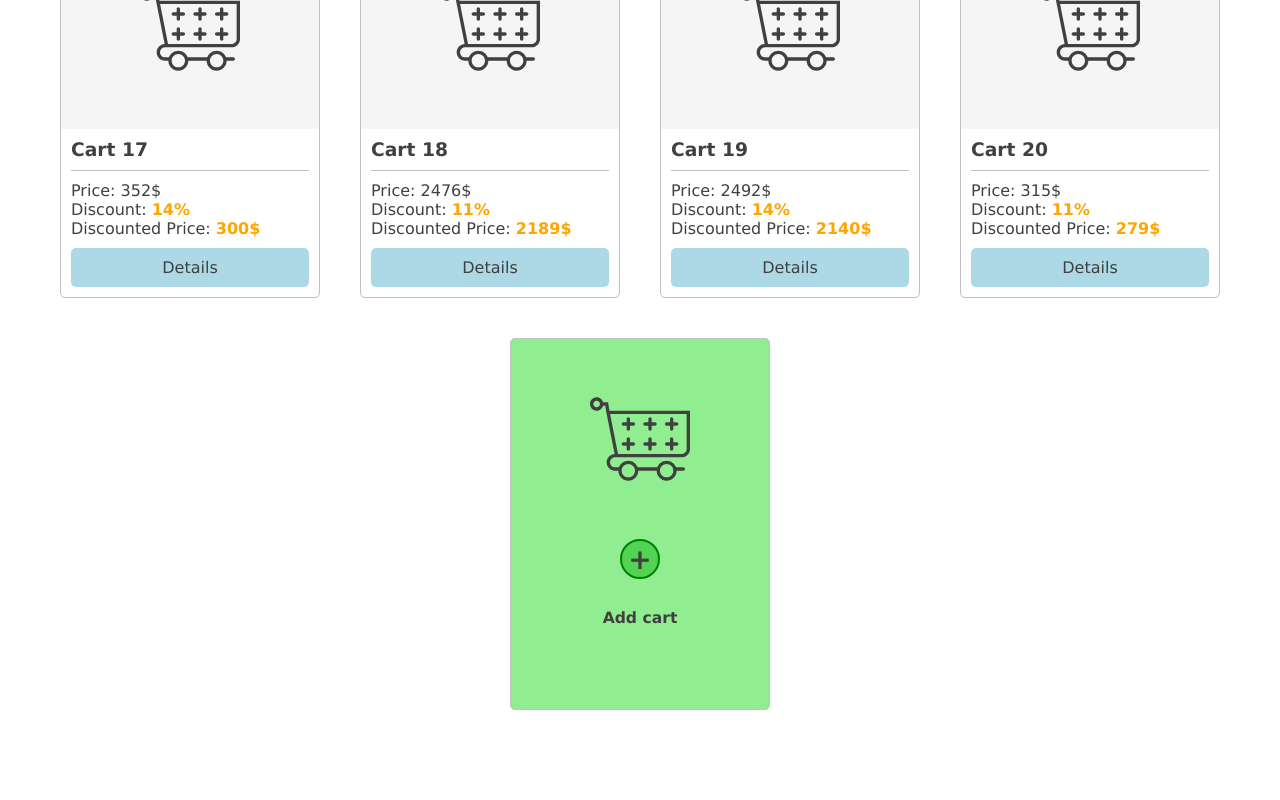
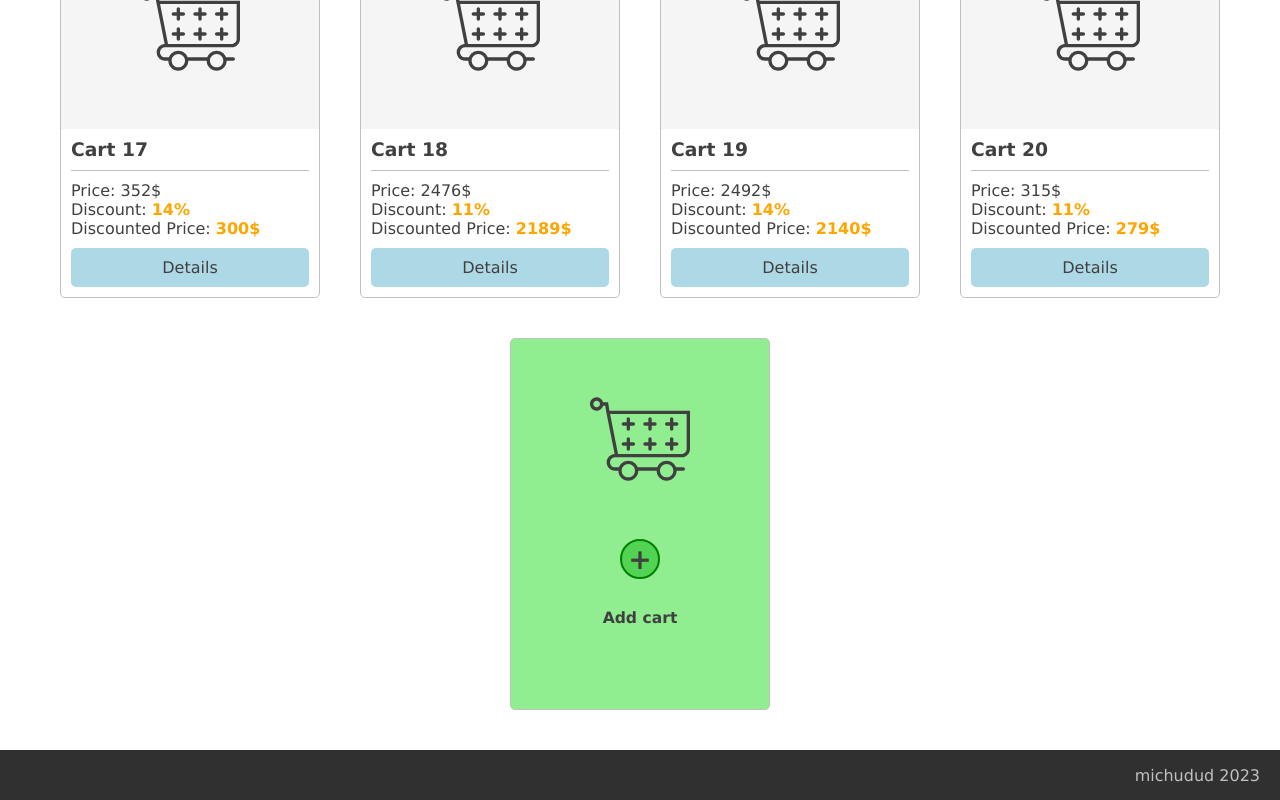
Before and after one commit to michudud/API-Carts, a React (Vite) app: page / in a window 1280 px wide. Shown: the part 1933-2733 px from the top of the page. Before the commit the page ends 2663 px from the top, so only its background shows below. Built offline with nearby package versions, Linux system fonts and the light colour scheme.

Commit message:
add footer

```diff
--- a/src/CartDetails.tsx
+++ b/src/CartDetails.tsx
@@ -3,6 +3,7 @@ import { useLocation, useNavigate } from "react-router-dom";
 import DetailsTable from "./DetailsTable";
 import NavBar from "./NavBar";
 import DetailsChart from "./DetailsChart";
+import Footer from "./Footer";
 
 const CartDetails = ({}) => {
   const location = useLocation();
@@ -28,6 +29,7 @@ const CartDetails = ({}) => {
           <DetailsChart products={cart.products} />
         </div>
       </div>
+      <Footer />
     </div>
   );
 };
--- a/src/DetailsChart.tsx
+++ b/src/DetailsChart.tsx
@@ -1,6 +1,7 @@
 import React, { useEffect, useRef } from "react";
 
 const DetailsChart = ({ products }) => {
+  window.scrollTo(0, 0);
   const dataSetWidth = (100 / products.length / 100) * 840;
   const maxPrice = 1.2 * Math.max(...products.map((prod) => prod.price));
   const maxChartValue = maxPrice;
--- /dev/null
+++ b/src/Footer.tsx
@@ -0,0 +1,13 @@
+import React from "react";
+import { useNavigate } from "react-router-dom";
+
+const Footer = () => {
+  const navigate = useNavigate();
+  return (
+    <footer>
+      <p>michudud 2023</p>
+    </footer>
+  );
+};
+
+export default Footer;
--- a/src/MainPage.tsx
+++ b/src/MainPage.tsx
@@ -3,6 +3,7 @@ import { allCarts } from "./allCarts";
 import CartCard from "./CartCard";
 import CartIcon from "./icons/CartIcon";
 import NavBar from "./NavBar";
+import Footer from "./Footer";
 
 const MainPage = () => {
   const [carts, setCarts] = useState(allCarts.carts);
@@ -103,6 +104,7 @@ const MainPage = () => {
           </button>
         </div>
       </div>
+      <Footer />
     </div>
   );
 };
--- a/src/style.css
+++ b/src/style.css
@@ -45,6 +45,20 @@ nav ul li a {
 nav ul li svg {
   width: 80px;
   height: 50px;
+}
+
+footer {
+  background-color: #303030;
+  width: 100%;
+  height: 50px;
+  margin-top: 20px;
+  color: silver;
+  display: flex;
+  justify-content: end;
+  align-items: center;
+}
+footer p {
+  margin-right: 20px;
 }
 
 .MainPage,
```
